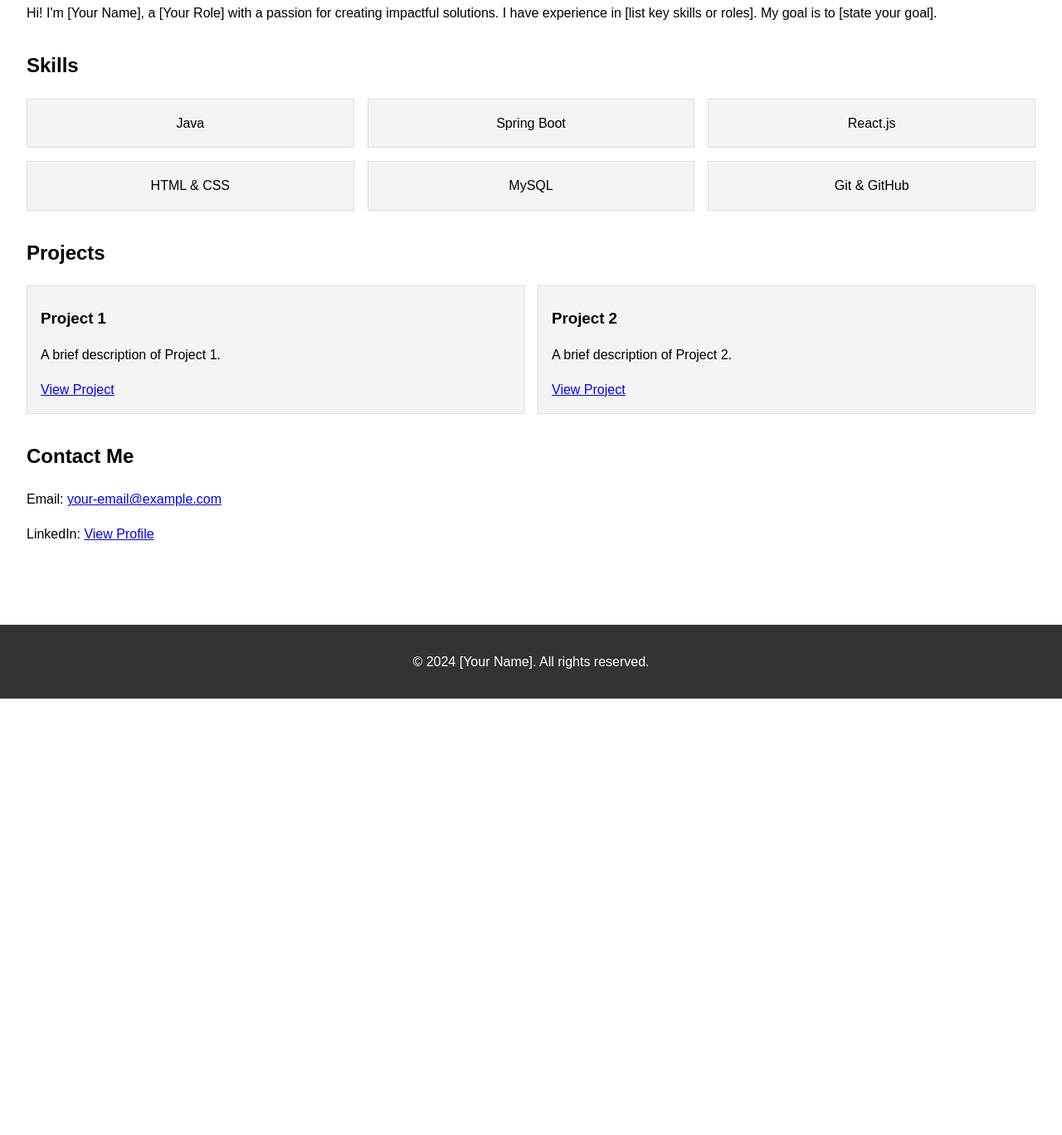
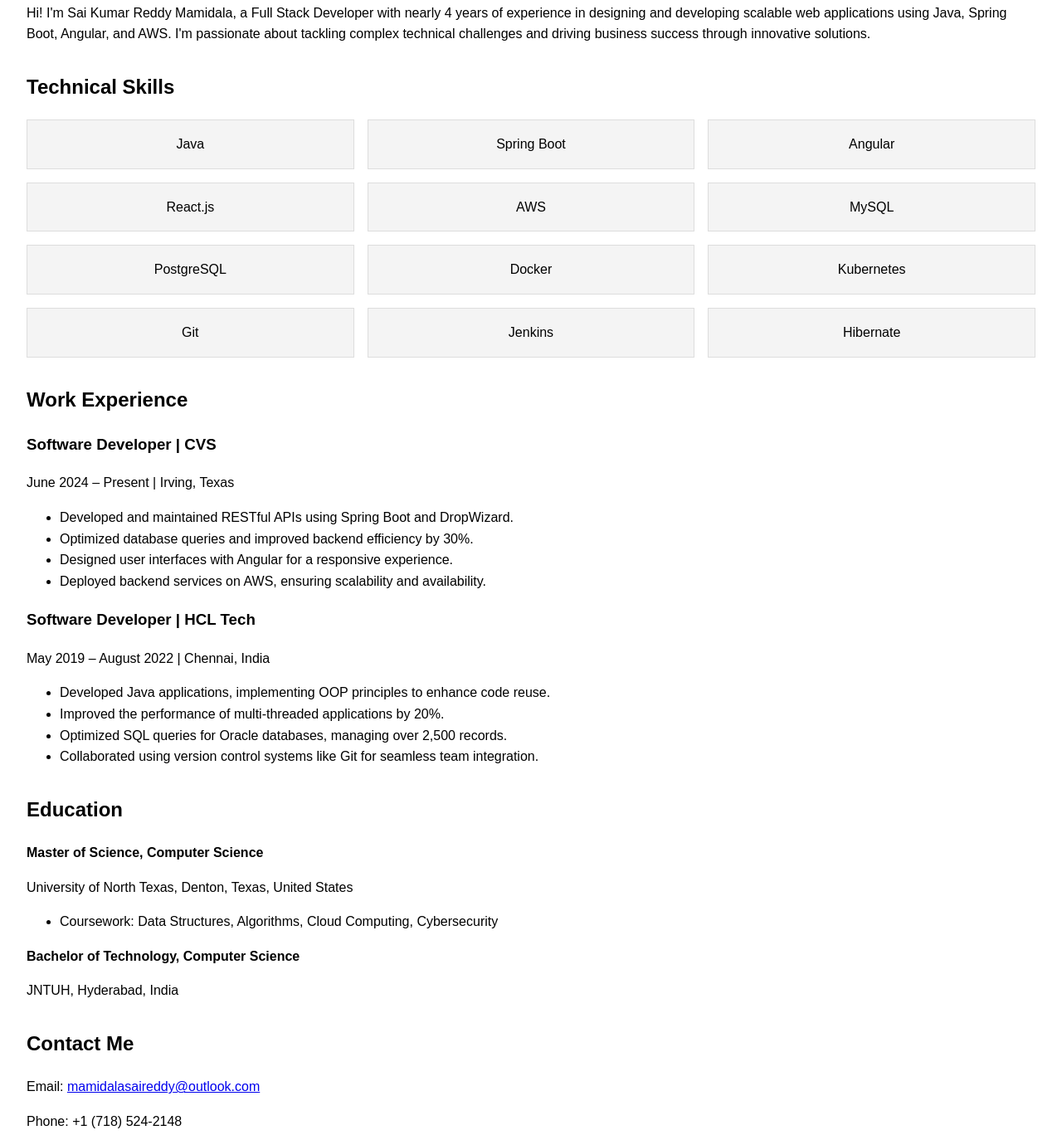
Before and after one commit to Mamidalasaireddy/Portfolio-Website, a plain HTML site: page index.html in a window 1280 px wide. Shown: the part 350-1718 px from the top of the page at 83% size. Before the commit the page ends 1192 px from the top, so only its background shows below. Drawn offline with Linux system fonts and the light colour scheme.

Commit message:
Update index.html

```diff
--- a/index.html
+++ b/index.html
@@ -3,7 +3,7 @@
 <head>
   <meta charset="UTF-8">
   <meta name="viewport" content="width=device-width, initial-scale=1.0">
-  <title>My Portfolio</title>
+  <title>Sai Kumar Reddy Mamidala - Portfolio</title>
   <link rel="stylesheet" href="style.css">
 </head>
 <body>
@@ -12,13 +12,14 @@
       <ul>
         <li><a href="#about">About</a></li>
         <li><a href="#skills">Skills</a></li>
-        <li><a href="#projects">Projects</a></li>
+        <li><a href="#experience">Experience</a></li>
+        <li><a href="#education">Education</a></li>
         <li><a href="#contact">Contact</a></li>
       </ul>
     </nav>
     <div class="intro">
-      <h1>Hello, I'm [Your Name]</h1>
-      <p>A Passionate [Your Profession]</p>
+      <h1>Sai Kumar Reddy Mamidala</h1>
+      <p>Dedicated Java Full Stack Developer with 4+ years of experience.</p>
     </div>
   </header>
 
@@ -26,47 +27,71 @@
     <section id="about">
       <h2>About Me</h2>
       <p>
-        Hi! I'm [Your Name], a [Your Role] with a passion for creating impactful solutions. I have experience in [list key skills or roles]. My goal is to [state your goal].
+        Hi! I'm Sai Kumar Reddy Mamidala, a Full Stack Developer with nearly 4 years of experience in designing and developing scalable web applications using Java, Spring Boot, Angular, and AWS. I'm passionate about tackling complex technical challenges and driving business success through innovative solutions.
       </p>
     </section>
 
     <section id="skills">
-      <h2>Skills</h2>
+      <h2>Technical Skills</h2>
       <div class="skills-grid">
         <div class="skill">Java</div>
         <div class="skill">Spring Boot</div>
+        <div class="skill">Angular</div>
         <div class="skill">React.js</div>
-        <div class="skill">HTML & CSS</div>
+        <div class="skill">AWS</div>
         <div class="skill">MySQL</div>
-        <div class="skill">Git & GitHub</div>
+        <div class="skill">PostgreSQL</div>
+        <div class="skill">Docker</div>
+        <div class="skill">Kubernetes</div>
+        <div class="skill">Git</div>
+        <div class="skill">Jenkins</div>
+        <div class="skill">Hibernate</div>
       </div>
     </section>
 
-    <section id="projects">
-      <h2>Projects</h2>
-      <div class="projects">
-        <div class="project">
-          <h3>Project 1</h3>
-          <p>A brief description of Project 1.</p>
-          <a href="#" target="_blank">View Project</a>
-        </div>
-        <div class="project">
-          <h3>Project 2</h3>
-          <p>A brief description of Project 2.</p>
-          <a href="#" target="_blank">View Project</a>
-        </div>
+    <section id="experience">
+      <h2>Work Experience</h2>
+      <div class="experience">
+        <h3>Software Developer | CVS</h3>
+        <p>June 2024 – Present | Irving, Texas</p>
+        <ul>
+          <li>Developed and maintained RESTful APIs using Spring Boot and DropWizard.</li>
+          <li>Optimized database queries and improved backend efficiency by 30%.</li>
+          <li>Designed user interfaces with Angular for a responsive experience.</li>
+          <li>Deployed backend services on AWS, ensuring scalability and availability.</li>
+        </ul>
+
+        <h3>Software Developer | HCL Tech</h3>
+        <p>May 2019 – August 2022 | Chennai, India</p>
+        <ul>
+          <li>Developed Java applications, implementing OOP principles to enhance code reuse.</li>
+          <li>Improved the performance of multi-threaded applications by 20%.</li>
+          <li>Optimized SQL queries for Oracle databases, managing over 2,500 records.</li>
+          <li>Collaborated using version control systems like Git for seamless team integration.</li>
+        </ul>
       </div>
+    </section>
+
+    <section id="education">
+      <h2>Education</h2>
+      <p><strong>Master of Science, Computer Science</strong></p>
+      <p>University of North Texas, Denton, Texas, United States</p>
+      <ul>
+        <li>Coursework: Data Structures, Algorithms, Cloud Computing, Cybersecurity</li>
+      </ul>
+      <p><strong>Bachelor of Technology, Computer Science</strong></p>
+      <p>JNTUH, Hyderabad, India</p>
     </section>
 
     <section id="contact">
       <h2>Contact Me</h2>
-      <p>Email: <a href="mailto:your-email@example.com">your-email@example.com</a></p>
-      <p>LinkedIn: <a href="https://linkedin.com/in/your-profile" target="_blank">View Profile</a></p>
+      <p>Email: <a href="mailto:mamidalasaireddy@outlook.com">mamidalasaireddy@outlook.com</a></p>
+      <p>Phone: +1 (718) 524-2148</p>
     </section>
   </main>
 
   <footer>
-    <p>© 2024 [Your Name]. All rights reserved.</p>
+    <p>© 2024 Sai Kumar Reddy Mamidala. All rights reserved.</p>
   </footer>
 </body>
 </html>
```
